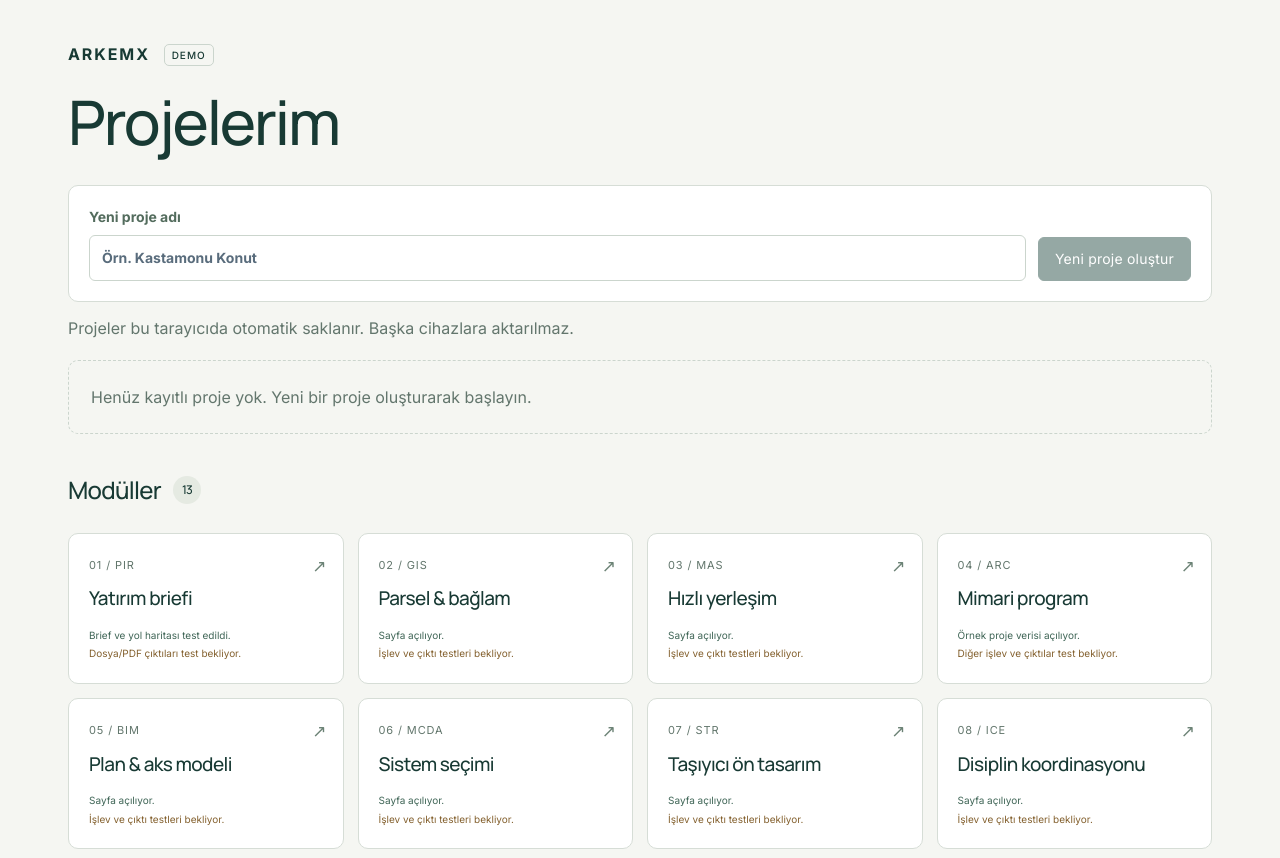
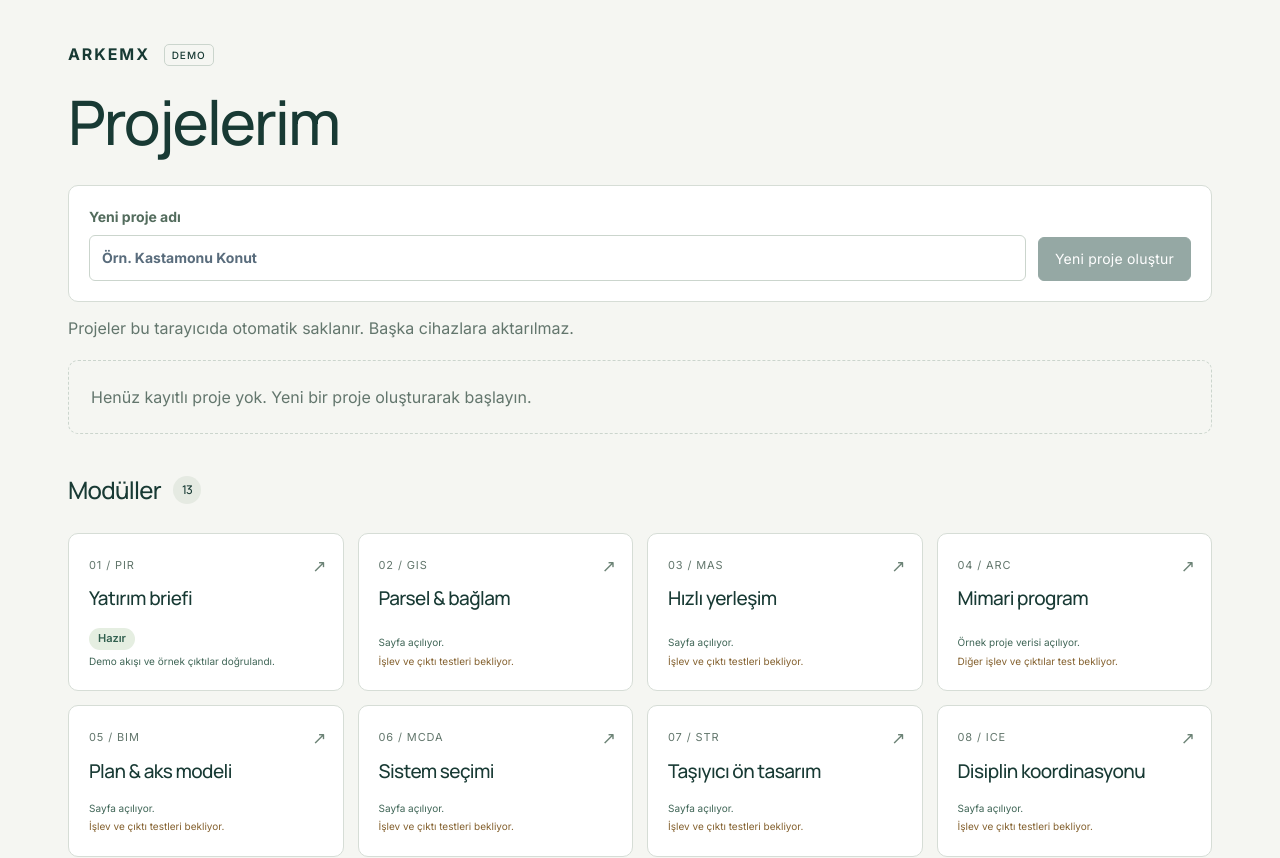
Before and after one commit to BuseIbsiroglu0637/arkemx-core-v1, a Next.js app: page /dijital-proje-merkezi in a window 1280 px wide. Shown: the top 858 px of the page. Built offline with nearby package versions, Linux system fonts and the light colour scheme.

Commit message:
Mark investment brief ready for demo with verified scope note

```diff
--- a/app/components/DemoWorkspace.tsx
+++ b/app/components/DemoWorkspace.tsx
@@ -7,8 +7,8 @@ import { PROJECT_MODULES } from "../lib/project-graph";
 
 // Evidence from the 2026-10-19 entry checks and recorded browser tests.
 const defaultCheck = { verified: "Sayfa açılıyor.", pending: "İşlev ve çıktı testleri bekliyor." };
-const moduleChecks: Record<string, typeof defaultCheck> = {
-  PIR: { verified: "Brief ve yol haritası test edildi.", pending: "Dosya/PDF çıktıları test bekliyor." },
+const moduleChecks: Record<string, typeof defaultCheck & { ready?: boolean }> = {
+  PIR: { verified: "Demo akışı ve örnek çıktılar doğrulandı.", pending: "", ready: true },
   ARC: { verified: "Örnek proje verisi açılıyor.", pending: "Diğer işlev ve çıktılar test bekliyor." },
   BEP: { verified: "Seçim ve sonuç güncellemesi çalışıyor.", pending: "JSON çıktısı test bekliyor." },
   LCA: { verified: "Karbon paneli açılıyor.", pending: "Hesap ve çıktılar test bekliyor." },
@@ -52,8 +52,8 @@ export function DemoWorkspace() {
     </section>
     <h2 className="demo-modules-title">Modüller <span>13</span></h2>
     <nav className="demo-module-grid" aria-label="Proje modülleri">{PROJECT_MODULES.map((module, index) => {
-      const check = moduleChecks[module.code] ?? defaultCheck;
-      return <Link key={module.id} href={module.route} aria-label={`${module.code} — ${module.label}`} aria-describedby={`check-${module.code}`}><span className="demo-module-code">{String(index + 1).padStart(2, "0")} / {module.code}</span><h2>{module.label}</h2><small className="demo-module-check" id={`check-${module.code}`} title="Son kontrol: 19 Ekim 2026"><span className="demo-check-verified">{check.verified}</span><span className="demo-check-pending">{check.pending}</span></small><span className="demo-module-arrow" aria-hidden="true">↗</span></Link>;
+      const check: typeof defaultCheck & { ready?: boolean } = moduleChecks[module.code] ?? defaultCheck;
+      return <Link key={module.id} href={module.route} aria-label={`${module.code} — ${module.label}`} aria-describedby={`check-${module.code}`}><span className="demo-module-code">{String(index + 1).padStart(2, "0")} / {module.code}</span><h2>{module.label}</h2><small className="demo-module-check" id={`check-${module.code}`} title="Son kontrol: 19 Ekim 2026">{check.ready && <span className="demo-check-ready">Hazır</span>}<span className="demo-check-verified">{check.verified}</span>{check.pending && <span className="demo-check-pending">{check.pending}</span>}</small><span className="demo-module-arrow" aria-hidden="true">↗</span></Link>;
     })}</nav>
   </section>;
 }
--- a/app/demo.css
+++ b/app/demo.css
@@ -115,3 +115,5 @@ body.arkem-corporate-site .demo-brief-page .decision-submit:hover{background:#24
 @media(max-width:650px){.demo-project-create{flex-direction:column;align-items:stretch;padding:16px}.demo-project-list li{align-items:stretch;flex-direction:column;padding:16px}.demo-project-list button{align-self:flex-start}.demo-projects{margin-bottom:28px}}
 
 .demo-active-project-name{font-size:13px;color:#536c5d;margin:0 0 24px;line-height:1.6}.demo-active-project-name strong{font-weight:500}
+
+.demo-check-ready{width:fit-content;display:inline-block;padding:3px 9px;border-radius:20px;background:#e5eee1;color:#315f4e;font-size:11px;font-weight:600;letter-spacing:0}
```
Also changed, not shown: 1 other file (tests, documents, lock files or other folders).
